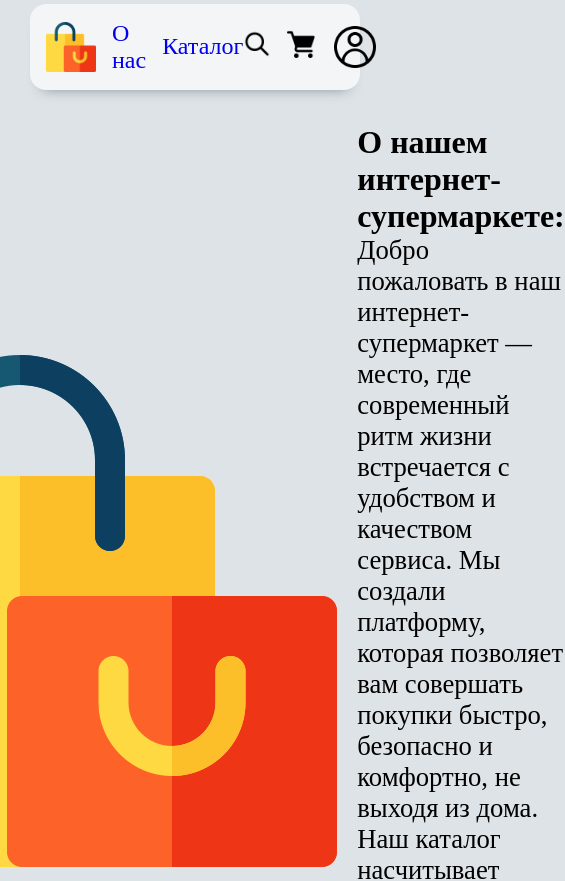
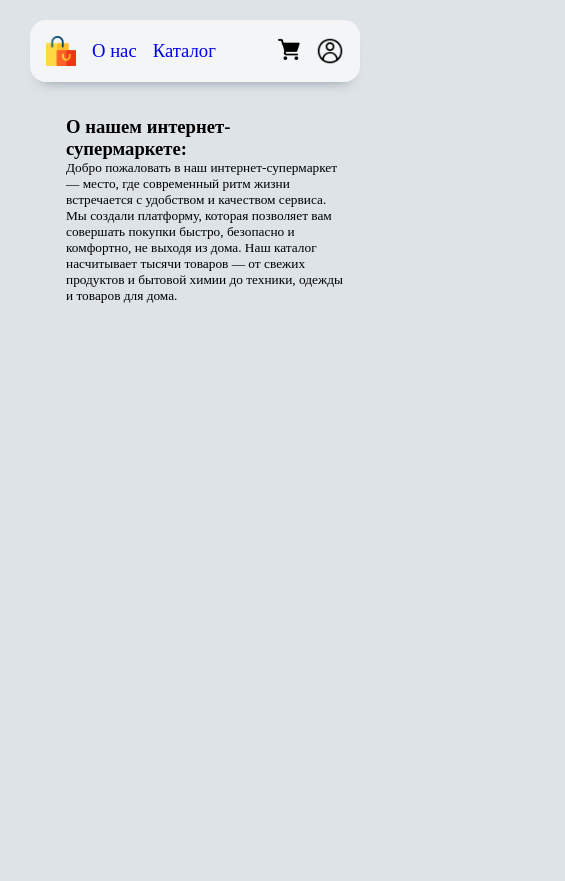
Before and after one commit to nnspecter/marketplace-react, a React (Vite) app: page / in a window 390 px wide. Shown: the top 881 px of the page, 565 px wide, since content can reach past the window. After the commit the page ends 844 px from the top, so only its background shows below. Built offline with nearby package versions, Linux system fonts and the light colour scheme; no server answers.

Commit message:
Добавил медиазапросы

```diff
--- a/src/App.css
+++ b/src/App.css
@@ -1,6 +1,6 @@
 .App{
-    margin: 1% 30px 0px 30px;
-    max-width: 100%;
+    margin: 0 30px;
+    padding-top: 20px;
 
 }
 .main{
@@ -10,7 +10,7 @@
 }
 
 html, body, #root {
-  scroll-behavior: smooth;
+
   margin: 0;
   padding: 0;
   height: 100%;
--- a/src/App.jsx
+++ b/src/App.jsx
@@ -9,7 +9,7 @@ import { SortContextProvider } from './components/item-board/SortContext';
 import ItemsSort from './components/item-board/ItemsSort';
 import { Route, BrowserRouter as Router, Routes, useLocation } from 'react-router-dom';
 import ItemPage from './components/item/ItemPage';
-
+import './components/mediaCss/AppMedia.css'
 function App() {
   return (
     <div className='App'>
--- a/src/components/about/About.css
+++ b/src/components/about/About.css
@@ -7,15 +7,15 @@
  padding: 16px;
 }
 .about-text{
- max-width: 500px;
+ max-width: 400px;
  width: 100%;
 
 }
 
 .about-text > p{
-    font-size: 20pt;
+    font-size: 16pt;
 }
 
-.about-img{
-
-}
+.about-img > img{
+        max-width: 400px;
+    }
--- a/src/components/header/Header.css
+++ b/src/components/header/Header.css
@@ -1,8 +1,14 @@
-.header1{
+nav{
     display: flex;
     position: sticky;
     z-index: 1000;
-    top: 0;
+    top: 0px;
+    width: 100%;
+}
+
+.header1{
+    width: 100%;
+    display: flex;
     background: white;
     flex-direction: row;
     justify-content: space-between;
--- a/src/components/header/Header.jsx
+++ b/src/components/header/Header.jsx
@@ -18,9 +18,6 @@ const Header = () => {
           </div>
           <div className='bl2'>
               <div className='bl2-ico'>
-                  <button>
-                    <img src={search_ico} alt ="Логотип"/>
-                  </button>
               </div>
               <div className='bl2-ico'>
               <button >
--- a/src/components/item-board/ItemsSort.css
+++ b/src/components/item-board/ItemsSort.css
@@ -1,7 +1,7 @@
 .sort-panel{
     background-color: rgb(255, 255, 255);
     display: flex;
-    max-width: 100%;
+    width: 90%;
     max-height: 30px;
     height: 100%;
     padding: 20px;
@@ -18,7 +18,7 @@
 
 .sort-panel > .sort-right > select{
     padding: 6px;
-    margin-right: 28px;
+
 }
 
 .sort-panel > .sort-right {
--- a/src/components/item/ItemCard.css
+++ b/src/components/item/ItemCard.css
@@ -2,16 +2,18 @@
     display: flex;
     flex-direction: column;
     max-width: 210px;
+
     width: 100%;
     background-color: rgb(243, 243, 243);
     box-shadow: 0px 10px 14px -12px rgba(34, 60, 80, 0.6);
     padding: 3%;
     gap: 5px;
     transition: background-color 0.5s ease, box-shadow 0.3s ease;
+
 }
 
 .item-name{
-    max-height: 45px;
+    max-height: 60px;
     height: 100%;
 }
 
--- /dev/null
+++ b/src/components/mediaCss/AppMedia.css
@@ -0,0 +1,217 @@
+@media (max-width: 484px) {
+
+
+}
+
+@media (max-width: 1024px) {
+
+    .about-text{
+    max-width: 500px;
+    width: 100%;
+
+    }
+
+    .about-text > p{
+        font-size: 15pt;
+    }
+    .about-img > img{
+        max-width: 400px;
+    }
+}
+
+@media (max-width: 750px) {
+    .about-text > p{
+        font-size: 8pt;
+    }
+    .about-text > h1{
+        font-size: 14pt;
+    }
+    .about-img > img{
+        max-width: 200px;
+    }
+}
+
+@media (max-width: 558px) {
+    .about-text > p{
+        font-size: 10pt;
+    }
+
+    .about-text > h1{
+        font-size: 14pt;
+    }
+
+    .about-img > img{
+        max-width: 0px;
+    }
+
+    .card-img > img{
+    max-width: 100px;
+    }
+
+    .item{
+    max-width: 100px;
+    width: 100%;
+    padding: 1.5%;
+    }
+
+    .item-name{
+    max-height: 45px;
+    height: 100%;
+    font-size: 8pt;
+    }
+
+    .item-line1{
+    font-size: 10pt;
+    }
+
+    .item-line1 > .star > img{
+    max-width: 10px;
+    }
+
+    .item-line2{
+        font-size: 8pt;
+        flex-direction: column;
+    }
+
+    .header1 > .bl1 > p > a,
+    .header1 > .bl2 > .bl2-ico > button{
+        font-size: 14pt;
+
+    }
+    .header1 > .bl2 > .bl2-ico > button img{
+        max-width: 22px;
+    }
+    .header1 > .bl1 > img{
+        max-width: 30px;
+    }
+    .header1 > .bl2 img{
+        max-width: 28px;
+    }
+    .sort-right > p{
+        font-size: 0;
+    }
+    .cart-item > .imgName > img{
+    max-width: 100px;
+    width: 100%;
+    }
+    .imgName > h2{
+        font-size: 14pt;
+    }
+    .item-price{
+        font-size: 10pt;
+    }
+    .cart-item > .imgName > .operate > button > img{
+        max-width: 30px;
+    }
+    .cart-item > .imgName > .operate > button > img:hover{
+    max-width: 32px;
+    }
+    .cart-item > .imgName > .operate > .cart-count > button{
+        font-size: 12pt;
+    }
+    .cart-count > h1{
+        font-size: 18pt;
+    }
+}
+
+@media (max-width: 375px) {
+    .about-text > p{
+        font-size: 10pt;
+    }
+
+    .about-text > h1{
+        font-size: 14pt;
+    }
+
+    .about-img > img{
+        max-width: 0px;
+    }
+
+    .card-img > img{
+    max-width: 100px;
+    }
+
+    .item{
+    max-width: 100px;
+    width: 100%;
+    padding: 1.5%;
+    }
+
+    .item-name{
+    max-height: 45px;
+    height: 100%;
+    font-size: 8pt;
+    }
+
+    .item-line1{
+    font-size: 10pt;
+    }
+
+    .item-line1 > .star > img{
+    max-width: 10px;
+    }
+
+    .item-line2{
+        font-size: 8pt;
+        flex-direction: column;
+    }
+
+    .header1 > .bl1 > p > a,
+    .header1 > .bl2 > .bl2-ico > button{
+        font-size: 12pt;
+
+    }
+    .header1 > .bl2 > .bl2-ico > button img{
+        max-width: 20px;
+    }
+    .header1 > .bl1 > img{
+        max-width: 25px;
+    }
+    .header1 > .bl2 img{
+        max-width: 25px;
+    }
+    .sort-right > p{
+        font-size: 0;
+    }
+    .cart-item > .imgName > img{
+    max-width: 80px;
+    width: 100%;
+    }
+    .imgName > h2{
+        font-size: 10pt;
+    }
+    .item-price{
+        font-size: 8pt;
+    }
+    .cart-item > .imgName > .operate > button > img{
+        max-width: 27px;
+    }
+    .cart-item > .imgName > .operate > button > img:hover{
+    max-width: 30px;
+    }
+    .cart-item > .imgName > .operate > .cart-count > button{
+        font-size: 12pt;
+    }
+    .cart-count > h1{
+        font-size: 15pt;
+    }
+    .sort-left select,
+    .sort-right select {
+        font-size: 10pt !important;
+        max-width: 90px;
+    }
+}
+
+@media (max-width: 310px) {
+    .sort-left select,
+    .sort-right select {
+        font-size: 10pt !important;
+        max-width: 90px;
+    }
+    .header1 > .bl1 > p > a,
+    .header1 > .bl2 > .bl2-ico > button{
+        font-size: 10pt;
+
+    }
+
+}
```
